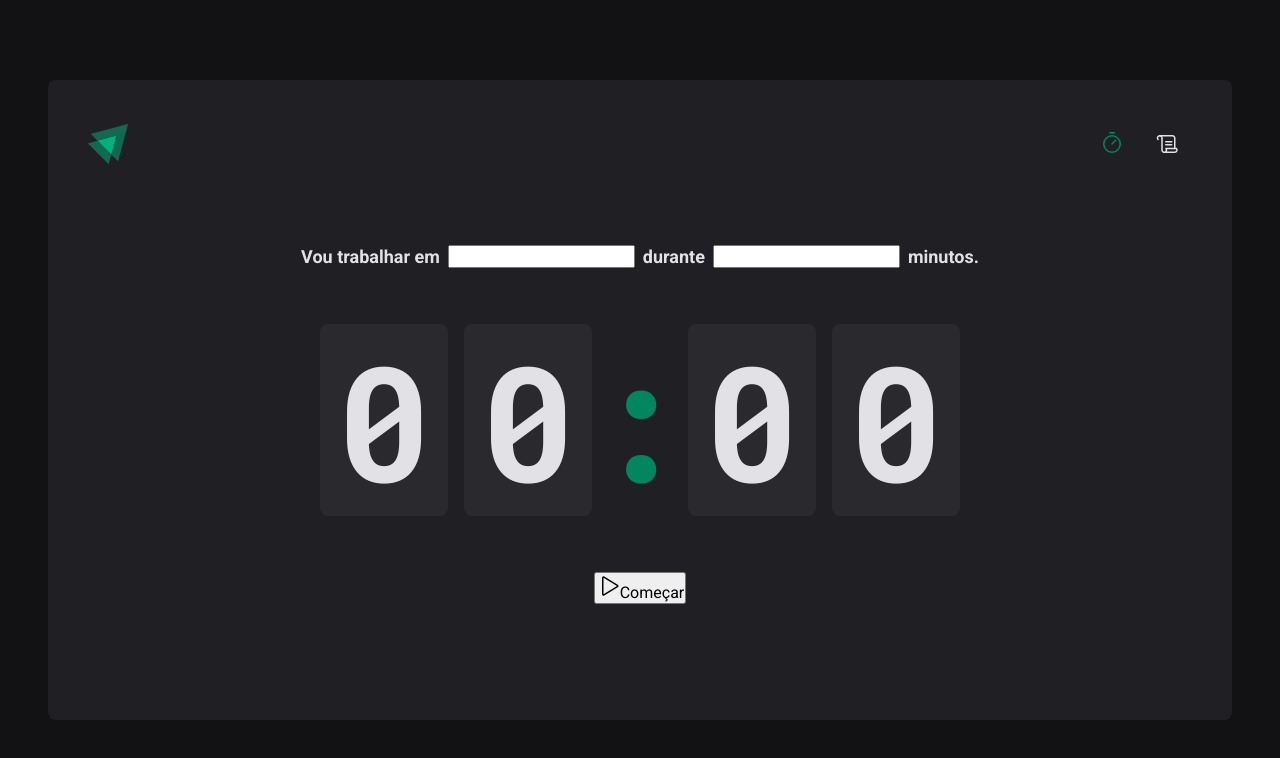
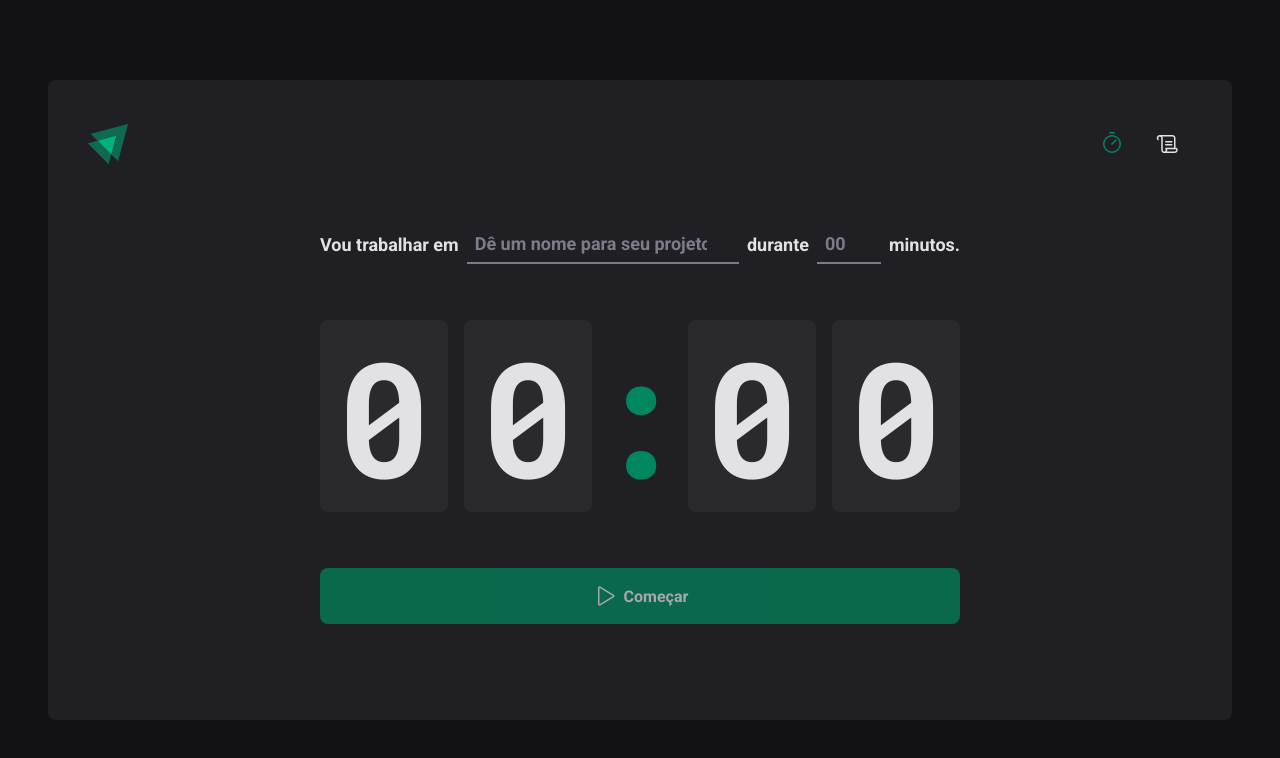
Before and after one commit to brenobarbareli/igniteTimer, a React (Vite) app: page / in a window 1280 px wide. Shown: the top 758 px of the page. Built offline with nearby package versions, Linux system fonts and the light colour scheme.

Commit message:
Add new stylizations for home

```diff
--- a/src/pages/Home/index.tsx
+++ b/src/pages/Home/index.tsx
@@ -3,7 +3,10 @@ import {
   CountDownContainer,
   FormContainer,
   HomeContainer,
+  MinutesAmountInput,
   Separator,
+  StartCountdownButton,
+  TaskInput,
 } from './styles'
 
 export function Home() {
@@ -12,9 +15,25 @@ export function Home() {
       <form action="">
         <FormContainer>
           <label htmlFor="">Vou trabalhar em</label>
-          <input id="task" />
+          <TaskInput
+            id="task"
+            list="task-suggestions"
+            placeholder="Dê um nome para seu projeto"
+          />
+          <datalist id="task-suggestions">
+            <option value="teste 1" />
+            <option value="teste 2" />
+            <option value="teste 3" />
+          </datalist>
           <label htmlFor="minutesAmount">durante</label>
-          <input type="number" id="minutesAmount" />
+          <MinutesAmountInput
+            type="number"
+            id="minutesAmount"
+            placeholder="00"
+            step={5}
+            min={5}
+            max={60}
+          />
           <span>minutos.</span>
         </FormContainer>
 
@@ -25,10 +44,10 @@ export function Home() {
           <span>0</span>
           <span>0</span>
         </CountDownContainer>
-        <button type="submit">
+        <StartCountdownButton disabled type="submit">
           <Play size={24} />
           Começar
-        </button>
+        </StartCountdownButton>
       </form>
     </HomeContainer>
   )
--- a/src/pages/Home/styles.ts
+++ b/src/pages/Home/styles.ts
@@ -42,6 +42,33 @@ export const CountDownContainer = styled.div`
     border-radius: 8px;
   }
 `
+const BaseInput = styled.input`
+  background: transparent;
+  height: 2.5rem;
+  border: 0;
+  border-bottom: 2px solid ${(props) => props.theme['gray-500']};
+  font-weight: bold;
+  font-size: 1.125rem;
+  padding: 0 0.5rem;
+  color: ${(props) => props.theme['gray-100']};
+
+  &:focus {
+    box-shadow: none;
+    border-color: ${(props) => props.theme['green-500']};
+  }
+
+  ::placeholder {
+    color: ${(props) => props.theme['gray-500']};
+  }
+`
+
+export const TaskInput = styled(BaseInput)`
+  flex: 1;
+`
+
+export const MinutesAmountInput = styled(BaseInput)`
+  width: 4rem;
+`
 
 export const Separator = styled.div`
   padding: 2rem 0;
@@ -51,3 +78,31 @@ export const Separator = styled.div`
   display: flex;
   justify-content: center;
 `
+export const StartCountdownButton = styled.button`
+  width: 100%;
+  border: 0;
+  padding: 1rem;
+  border-radius: 8px;
+
+  display: flex;
+  align-items: center;
+  justify-content: center;
+
+  gap: 0.5rem;
+  font-weight: bold;
+
+  cursor: pointer;
+  background: ${(props) => props.theme['green-500']};
+  color: ${(props) => props.theme['gray-100']};
+
+  transition: color 0.2s, background-color 0.2s;
+
+  &:disabled {
+    opacity: 0.7;
+    cursor: not-allowed;
+  }
+
+  &:not(:disabled):hover {
+    background: ${(props) => props.theme['green-700']};
+  }
+`
```
